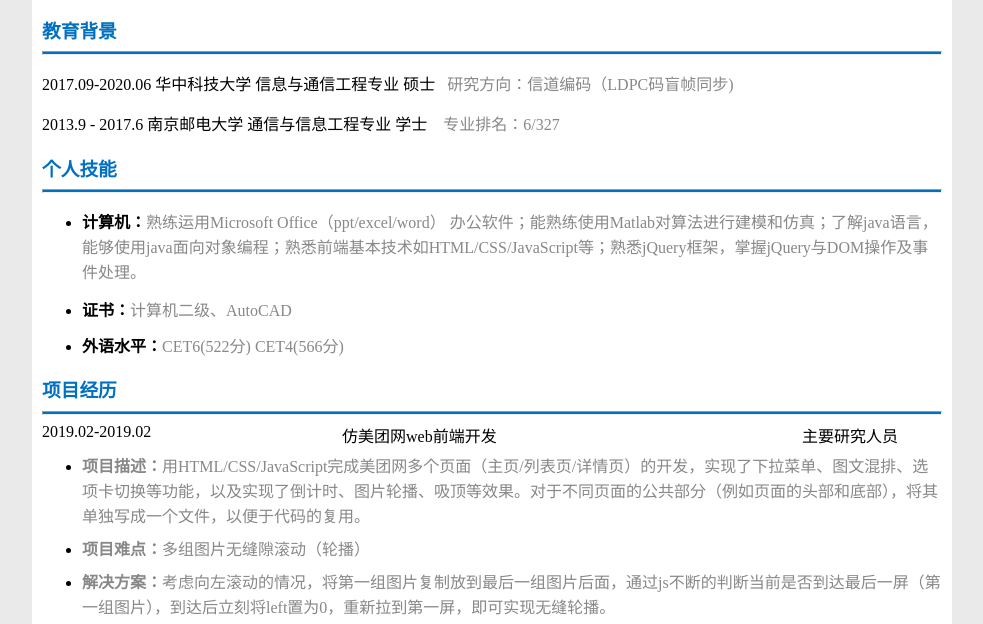
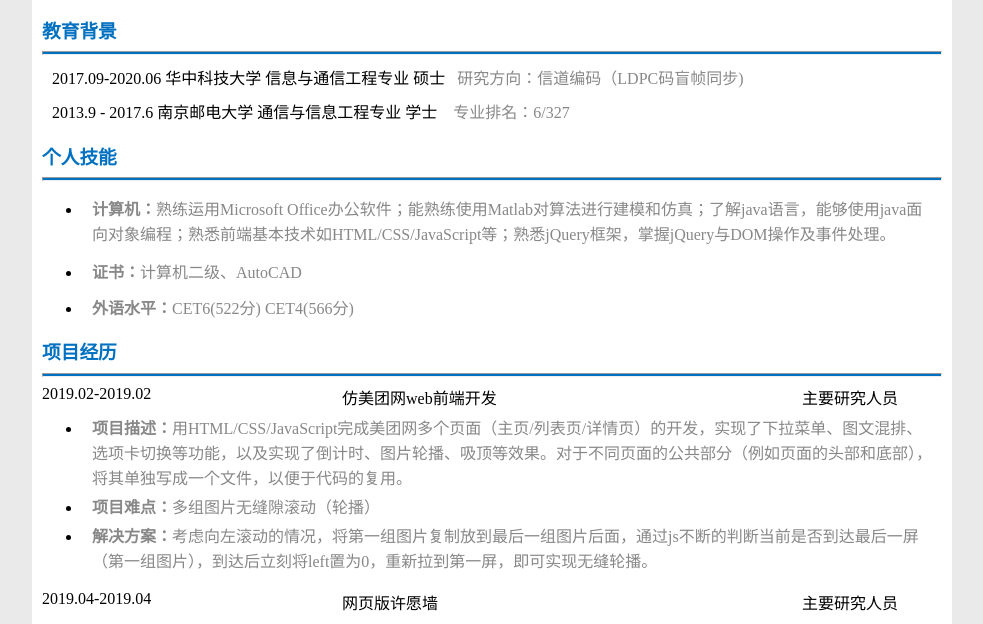
Before and after one commit to Montyxu/Montyxu.github.io, a plain HTML site: page index.html in a window 1280 px wide. Shown: the part 134-758 px from the top of the page, without its empty margins (148-1131 px from the left). Drawn offline with Linux system fonts and the light colour scheme.

Commit message:
Update index.html

```diff
--- a/index.html
+++ b/index.html
@@ -53,6 +53,9 @@
 		.keyan ul li{
 			margin-top:-8px;
 		}
+		p{
+			margin:10px;
+		}
 	</style>
 </head>
 <body>
@@ -82,13 +85,16 @@
 			<hr>
 			<ul>
 				<li>
-					<b>计算机：</b><span class="color-888" style="line-height:25px;">熟练运用Microsoft Office（ppt/excel/word） 办公软件；能熟练使用Matlab对算法进行建模和仿真；了解java语言，能够使用java面向对象编程；熟悉前端基本技术如HTML/CSS/JavaScript等；熟悉jQuery框架，掌握jQuery与DOM操作及事件处理。</span>
+					<p class="color-888" style="line-height:25px;">
+					<b>计算机：</b>熟练运用Microsoft Office办公软件；能熟练使用Matlab对算法进行建模和仿真；了解java语言，能够使用java面向对象编程；熟悉前端基本技术如HTML/CSS/JavaScript等；熟悉jQuery框架，掌握jQuery与DOM操作及事件处理。</p>
 				</li>
 				<li>
-					<b>证书：</b><span class="color-888">计算机二级、AutoCAD</span>
+					<p class="color-888">
+					<b>证书：</b>计算机二级、AutoCAD</p>
 				</li>
 				<li>
-					<b>外语水平：</b><span class="color-888">CET6(522分) CET4(566分)</span>
+					<p class="color-888">
+					<b>外语水平：</b>CET6(522分) CET4(566分)</p>
 				</li>
 			</ul>
 		</div>
```
